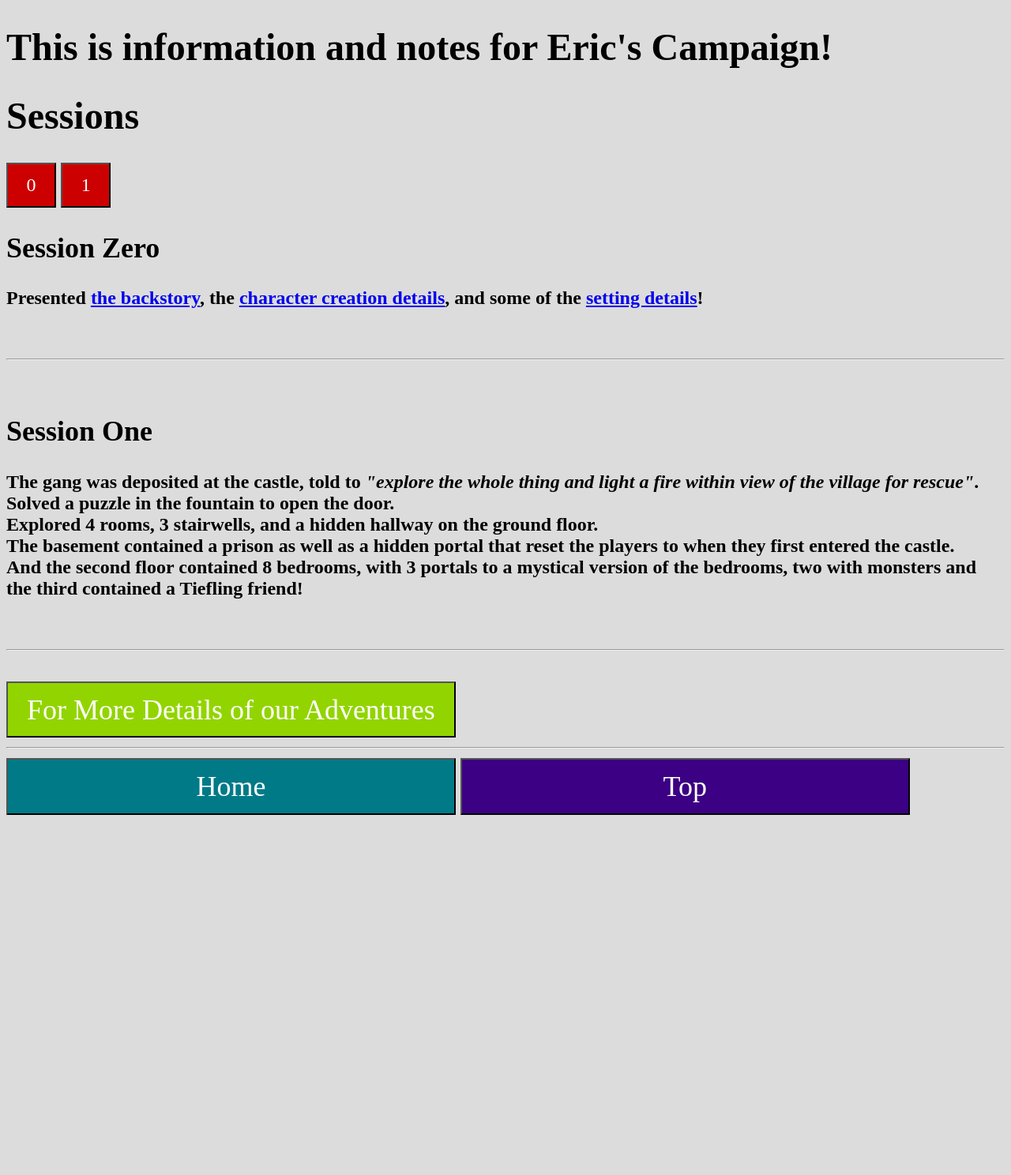
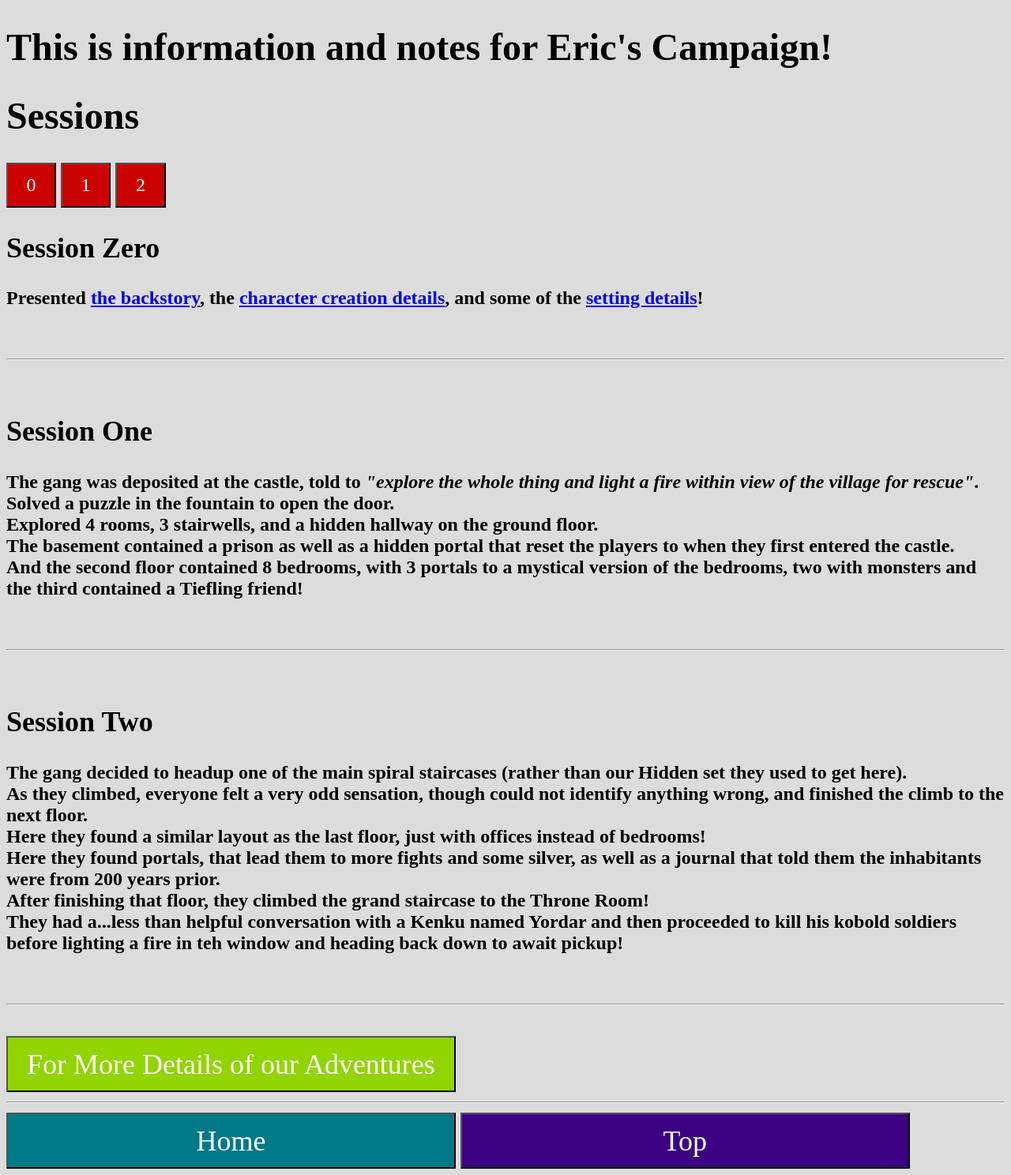
Before and after one commit to TheDiemer/resumeSite, a Flask app: page /sessions in a window 1280 px wide. Shown: the whole page at 79% size. Before the commit the page ends 1032 px from the top, so only its background shows below. Run offline with Flask 2, Linux system fonts and the light colour scheme.

Commit message:
dnd updates

```diff
--- a/dnd/server.py
+++ b/dnd/server.py
@@ -38,6 +38,10 @@ def noodles():
     return render_template('noodles.html')
 
 
+@app.route('/test')
+def test():
+    return render_template('test.html')
+
 @app.route('/hidden')
 def hidden():
     return render_template('hidden.html')
--- a/dnd/templates/sessions.html
+++ b/dnd/templates/sessions.html
@@ -10,6 +10,7 @@
 	<h1><span id="top">Sessions</span></h1>
 	<button href="#zero" class="button" id ="sessions" onclick="window.location.href = '#zero'">0</button>
 	<button href="#one" class="button" id ="sessions" onclick="window.location.href = '#one'">1</button>
+	<button href="#two" class="button" id ="sessions" onclick="window.location.href = '#two'">2</button>
 
 	<h2><span id="zero">Session Zero</span></h2>
         <p>
@@ -28,6 +29,18 @@
 	<br>
 	<hr>
 	<br>
+	<h2><span id="two">Session Two</span></h2>
+	<p>
+	    The gang decided to headup one of the main spiral staircases (rather than our Hidden set they used to get here).<br>
+	    As they climbed, everyone felt a very odd sensation, though could not identify anything wrong, and finished the climb to the next floor.<br>
+	    Here they found a similar layout as the last floor, just with offices instead of bedrooms!<br>
+	    Here they found portals, that lead them to more fights and some silver, as well as a journal that told them the inhabitants were from 200 years prior.<br>
+	    After finishing that floor, they climbed the grand staircase to the Throne Room!<br>
+	    They had a...less than helpful conversation with a Kenku named Yordar and then proceeded to kill his kobold soldiers before lighting a fire in teh window and heading back down to await pickup!<br>
+	</p>
+	<br>
+	<hr>
+	<br>
 	<button class="button" id="home" style="background-color: rgb(146, 212, 0)" onclick="window.location.href = '/dnd/story'" onmouseover="" style="cursor: pointer;">For More Details of our Adventures</button>
 	<hr>
 	<button class="button" id="home" onclick="window.location.href = '/dnd/'" onmouseover="" style="cursor: pointer;">Home</button>
```
